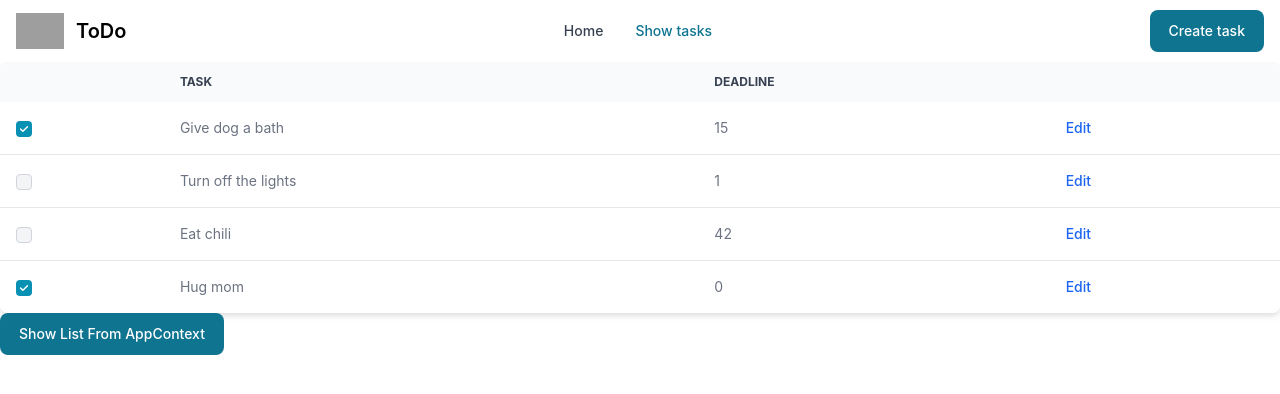
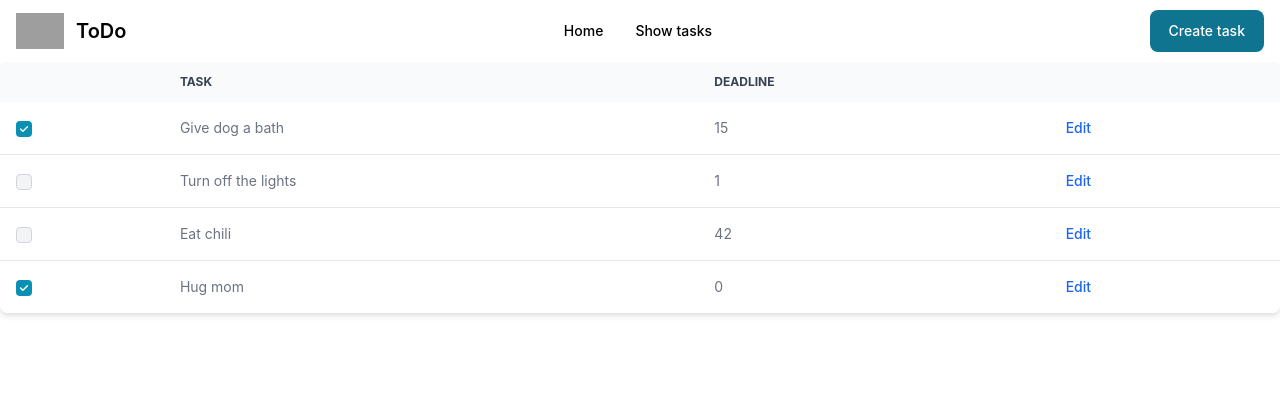
Before and after one commit to ddruart19/react, a React (Create React App) app: page /list in a window 1280 px wide. Shown: the top 394 px of the page. Built offline with nearby package versions, Linux system fonts and the light colour scheme; grey boxes are pictures that could not be loaded.

Commit message:
Fix of Context not working due to link refreshing page

```diff
--- a/src/App.tsx
+++ b/src/App.tsx
@@ -18,7 +18,6 @@ const App:React.FC = () => {
         <TodoListContext.Provider value={{todoList:todoList, setTodoList:setTodoList}}>
           <Header></Header>
           <Main></Main>
-          <Button onClick={() => console.log(todoList)}>Show List From AppContext</Button>
         </TodoListContext.Provider>
     </div>
   );
--- a/src/Components/Header.tsx
+++ b/src/Components/Header.tsx
@@ -32,12 +32,12 @@ const Header = () => {
             {/* Collapsable menu */}
 
             <Navbar.Collapse>
-                <Navbar.Link href="/" active={location.pathname === "/"}>
+                <Link to="/">
                     Home
-                </Navbar.Link>
-                <Navbar.Link href="/list" active={location.pathname === "/list"}>
+                </Link>
+                <Link to="/list">
                     Show tasks
-                </Navbar.Link>
+                </Link>
             </Navbar.Collapse>
         </Navbar>
     )
```
